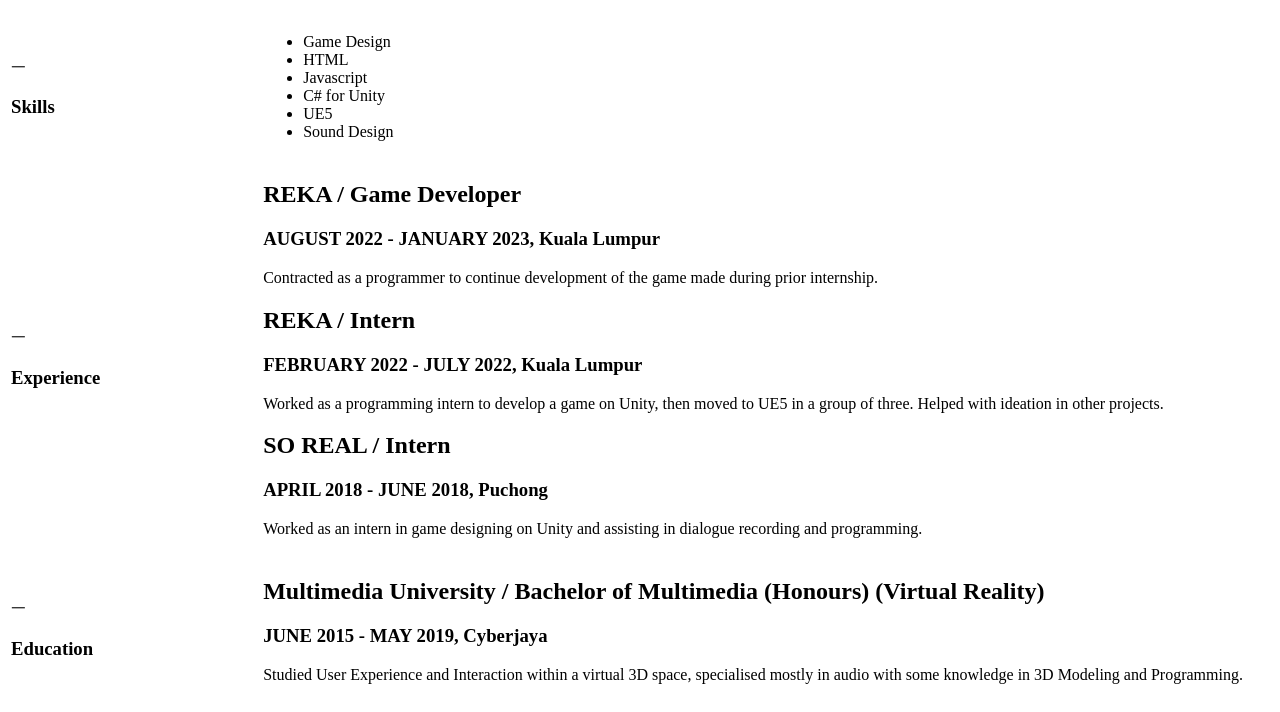
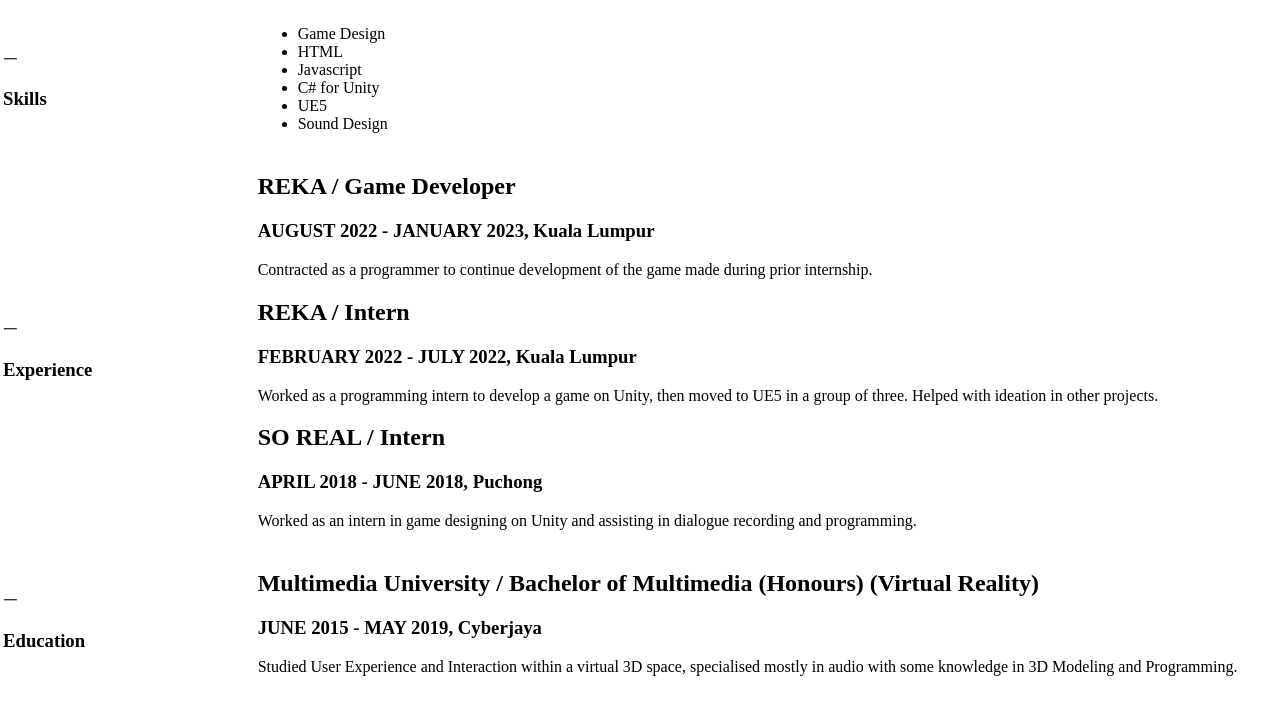
Before and after one commit to Raezarius/Web-CV-Recreation, a plain HTML site: page public/index.html in a window 1280 px wide. Shown: the part 193-905 px from the top of the page. Drawn offline with nearby package versions, Linux system fonts and the light colour scheme.

Commit message:
CSS Implementation
CSS preview

```diff
--- a/public/index.html
+++ b/public/index.html
@@ -9,6 +9,8 @@
         <script src="https://unpkg.com/react@18/umd/react.development.js" crossorigin></script>
         <script src="https://unpkg.com/react-dom@18/umd/react-dom.development.js" crossorigin></script>
         <script src="https://unpkg.com/@babel/standalone/babel.min.js"></script>
+
+        <link rel="stylesheet" type="text/css" href="/Web-CV-Recreation/styles.css"/></link>
     </head>
     <body>
         <div id="root"></div>
--- /dev/null
+++ b/styles.css
@@ -0,0 +1,9 @@
+html {
+    display: table;
+    margin: auto;
+}
+
+body {
+    display: table-cell;
+    vertical-align: middle;
+}
```
